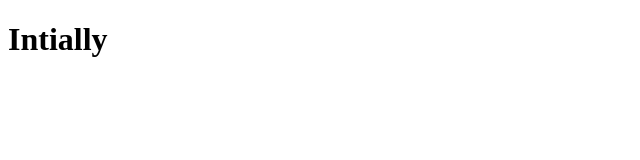
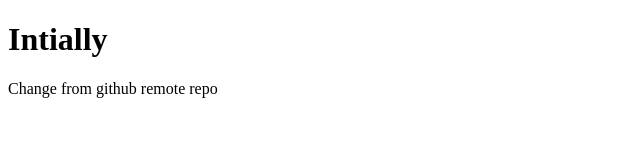
Before and after one commit to Nipun1606/web-dev-1, a plain HTML site: page index.html in a window 1280 px wide. Shown: the whole page, without its empty margins (0-640 px from the left). Drawn offline with Linux system fonts and the light colour scheme.

Commit message:
Remote Changes

```diff
--- a/index.html
+++ b/index.html
@@ -7,5 +7,6 @@
 </head>
 <body>
     <h1>Intially</h1>
+    <p>Change from github remote repo</p>
 </body>
 </html>
```
